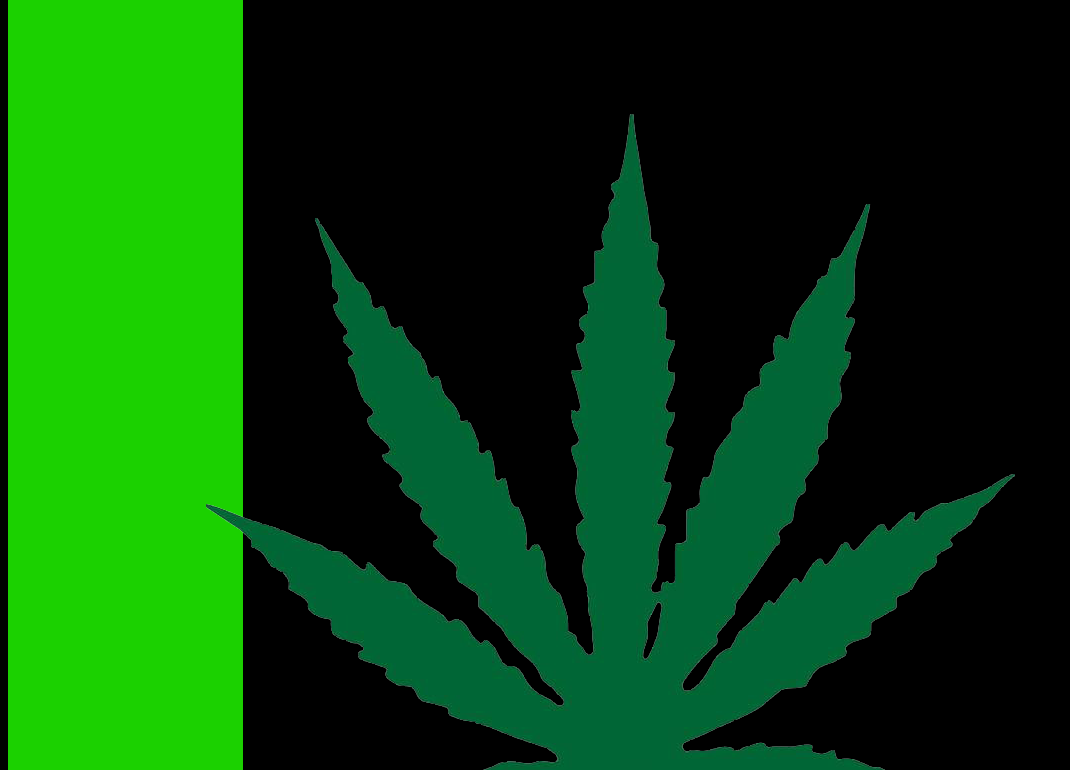
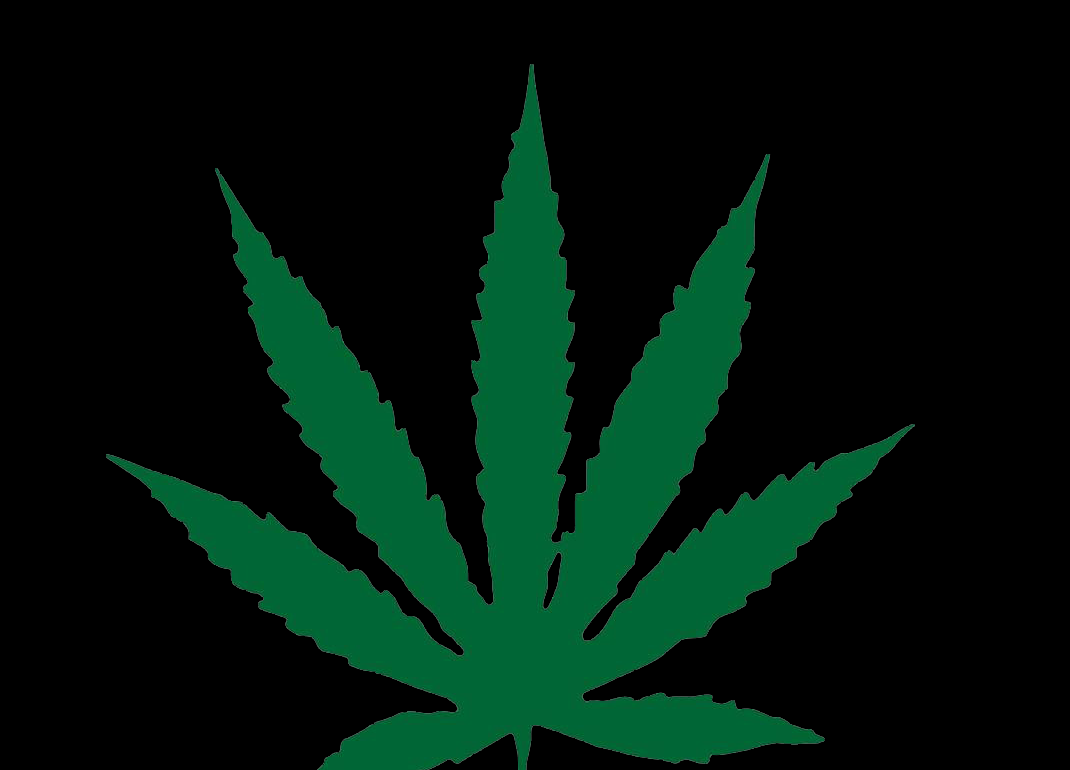
Before and after one commit to LusciousLeo13/Greenie.github.io, a plain HTML site: page index.html in a window 1280 px wide. Shown: the part 151-921 px from the top of the page, without its empty margins (0-1070 px from the left). Drawn offline with Linux system fonts and the light colour scheme.

Commit message:
Add files via upload

```diff
--- a/style.css
+++ b/style.css
@@ -8,11 +8,11 @@ body {
 div {
 	background-color:#1BD100;
 	background-size : cover;
-	padding-top: 10px;
-	padding-bottom: 10px;
-	padding-right: 100px;
-	padding-left: 100px;
-	width: 35px;
+	padding-top: 0px;
+	padding-bottom: 0px;
+	padding-right: 0px;
+	padding-left: 0px;
+	width: 0px;
 
 }
 h1 {
```
